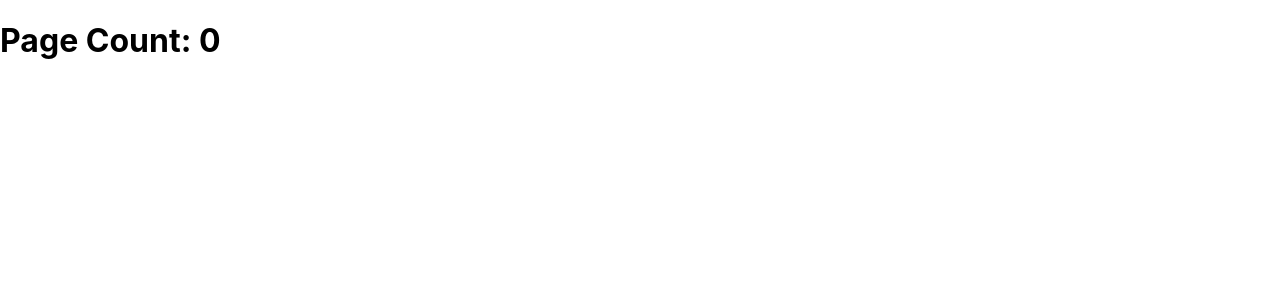
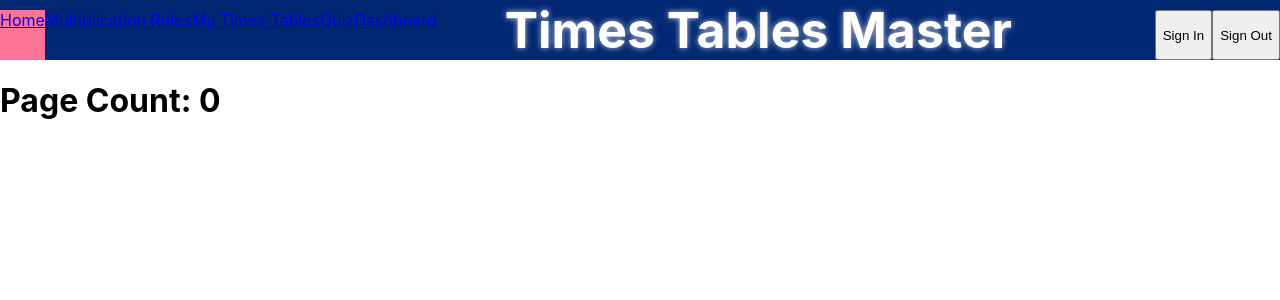
Before and after one commit to ctninman/times-tables-master-project, a React (Create React App) app in the folder client/: page / in a window 1280 px wide. Shown: the top 300 px of the page. Built offline with nearby package versions, Linux system fonts and the light colour scheme; no server answers.

Commit message:
Added student dashboard

```diff
--- a/client/src/components/App.js
+++ b/client/src/components/App.js
@@ -7,6 +7,8 @@ import TeacherDashboard from "./TeacherDashboard";
 import StudentDashboard from "./StudentDashboard";
 import MultiplicationRules from "./MultiplicationRules";
 import SignUpForm from "./SignUpForm";
+import NavBar from "./NavBar";
+import {UserContext} from "./UserContext"
 
 function App() {
   const [count, setCount] = useState(0);
@@ -34,8 +36,13 @@ function App() {
 
 
   return (
+
     <BrowserRouter>
+
       <div className="App">
+
+      <UserContext.Provider value={{user, setUser}}>
+        <NavBar className='nav-bar'/>
         <Switch>
           <Route path="/user-login">
             <LoginForm user={user} setUser={setUser}/>
@@ -63,6 +70,7 @@ function App() {
           </Route>
 
         </Switch>
+        </UserContext.Provider>
       </div>
     </BrowserRouter>
   );
--- /dev/null
+++ b/client/src/components/FactCard.js
@@ -0,0 +1,7 @@
+function FactCard ({fact}) {
+  return (
+    <h1>{fact.problem.multiplication_fact} = {fact.problem.answer}</h1>
+  )
+}
+
+export default FactCard
--- a/client/src/components/Grid.js
+++ b/client/src/components/Grid.js
@@ -1,10 +1,15 @@
 import GridSquare from './GridSquare'
+import { useContext } from "react"
+import {UserContext} from "./UserContext"
 
-function Grid ({allFacts, user}) {
+function Grid ({allFacts}) {
+
+  const {user} = useContext(UserContext)
+
   return (
     <div className='grid'>
       {allFacts.map((fact) => (
-        <GridSquare style={{width: '9%'}} key={fact.fact_number} fact={fact} user={user}/>
+        <GridSquare style={{width: '9%'}} key={fact.fact_number} fact={fact}/>
       )) }
     </div>
   )
--- a/client/src/components/GridSquare.js
+++ b/client/src/components/GridSquare.js
@@ -1,6 +1,9 @@
-import {useState, useEffect, useRef} from 'react'
+import {useState, useEffect, useRef, useContext} from 'react'
+import {UserContext} from "./UserContext"
 
-function GridSquare ({fact, user}) {
+function GridSquare ({fact}) {
+
+  const {user} = useContext(UserContext)
 
   const firstUpdate = useRef(true);
 
@@ -20,9 +23,10 @@ function GridSquare ({fact, user}) {
     <div className='grid-square' id={`level-${masteryLevel}`} onClick={() => setShowAnswer(!showAnswer)}>
     {showAnswer ===false
       ?
-    <h2 style={{fontSize: '1.3vw'}}>{fact.multiplication_fact}</h2>
+    <h2 className='grid-fact' >{fact.multiplication_fact}</h2>
       :
-    <h2 style={{fontSize: '1.6vw'}}>{fact.answer}</h2>}
+    <h2 className='grid-answer'>{fact.answer}</h2>}
+    {masteryLevel === 10 ? <h5 className='grid-mastered'>MASTER</h5>: null}
     </div>
   )
   :
--- /dev/null
+++ b/client/src/components/NavBar.js
@@ -0,0 +1,77 @@
+import { NavLink } from 'react-router-dom'
+import { useContext } from "react"
+import {UserContext} from "./UserContext"
+
+function NavBar() {
+
+  const {user} = useContext(UserContext)
+
+    // *** JSX *** //
+  return (
+    <div style={{display: 'flex', flexDirection: 'row', justifyContent: 'space-between', backgroundColor: '#022873'}}>
+
+        <div style={{flexGrow: '1', display: 'flex', flexDirection: 'row', marginTop: '10px', flexWrap: 'wrap'}}>
+          <NavLink
+            to='/'
+            exact
+            className='home-nav-bar'
+            activeStyle={{background: "#FB7498"}}
+          >
+            Home
+          </NavLink>
+          <NavLink
+            to='/multiplication-rules'
+            exact
+            className='rules-nav-bar'
+            activeStyle={{background: "#FB7498"}}
+          >
+            Multiplication Rules
+          </NavLink>
+          <NavLink
+            to='/my-times-tables'
+            exact
+            className='my-times-table-nav-bar'
+            activeStyle={{background: "#FB7498"}}
+          >
+            My Times Tables
+          </NavLink>
+          <NavLink
+            to='/quizzes'
+            exact
+            className='quizzes-nav-bar'
+            activeStyle={{background: "#FB7498"}}
+          >
+            Quiz
+          </NavLink>
+          <NavLink
+            to='/student-dashboard'
+            exact
+            className='student-dash'
+            activeStyle={{background: "#FB7498"}}
+          >
+            Dashboard
+          </NavLink>
+        </div>
+
+        <div style={{display: 'flex', flexDirection: 'row', flexGrow: '1', flexWrap: 'wrap', justifyContent: 'center'}}>
+          <h1
+            style={{fontSize: '50px', color: 'white', textAlign: 'center', textShadow: '0px 0px 6px rgba(255,255,255,0.7)', margin: '0px'}}
+            >Times Tables Master
+          </h1>
+        </div>
+
+        <div style={{flexGrow: '1', display: 'flex', flexDirection: 'row', justifyContent: 'flex-end', marginTop: '10px', flexWrap: 'wrap'}}>
+          <div style={{width: '75px'}}></div>
+          <button className='login-button' onClick={() => console.log('signin')}>Sign In</button>
+          <button className='login-button'
+            onClick={() => {
+              console.log(user)}}
+            >Sign Out
+          </button>
+        </div>
+
+    </div>
+  )
+}
+
+export default NavBar
--- a/client/src/components/StudentDashboard.js
+++ b/client/src/components/StudentDashboard.js
@@ -1,7 +1,51 @@
+import { useContext } from "react"
+import {UserContext} from "./UserContext"
+import FactCard from "./FactCard"
+
 function StudentDashboard () {
+
+  const {user} = useContext(UserContext)
+  const userMasteredFacts = user.masteries.filter ((mastery) => mastery.mastery_level === 10);
+  const userAlmostMasteredFacts = user.masteries.filter ((mastery) => mastery.mastery_level < 10 && mastery.mastery_level >=8 );
+  const userLearningFacts = user.masteries.filter ((mastery) => mastery.mastery_level < 8 && mastery.mastery_level >=4);
+  const userUnknownFacts = user.masteries.filter ((mastery) => mastery.mastery_level < 3);
+
   return (
     <>
       <h1>Student Dashboard</h1>
+      <h2>My Mastered Facts</h2>
+        <div>
+          {userMasteredFacts.map((fact) => (
+          <FactCard
+            fact={fact}
+            key={fact.id}/>
+        ))}
+        </div>
+      <h2>My Almost-Mastered Facts</h2>
+      <div>
+          {userAlmostMasteredFacts.map((fact) => (
+          <FactCard
+            fact={fact}
+            key={fact.id}/>
+        ))}
+        </div>
+      <h2>Facts I'm Learning</h2>
+      <div>
+          {userLearningFacts.map((fact) => (
+          <FactCard
+            fact={fact}
+            key={fact.id}/>
+        ))}
+        </div>
+
+      <h2>Facts I'm Need To Work On</h2>
+      <div>
+          {userUnknownFacts.map((fact) => (
+          <FactCard
+            fact={fact}
+            key={fact.id}/>
+        ))}
+        </div>
     </>
   )
 }
--- /dev/null
+++ b/client/src/components/UserContext.js
@@ -0,0 +1,3 @@
+import { createContext } from "react";
+
+export const UserContext = createContext('')
--- a/client/src/index.css
+++ b/client/src/index.css
@@ -17,11 +17,12 @@ code {
   flex-direction: row;
   flex-wrap: wrap;
   justify-content: space-between;
-  margin-left: 20%;
-  margin-right: 20%;
+  margin-left: 5%;
+  margin-right: 5%;
   background-color: #00396b;
   padding: 5px;
   border-radius: 15px;
+  max-width: 700px;
 }
 
 .grid-square {
@@ -34,10 +35,32 @@ code {
   height: 0;
   position: relative;
   margin: 2px;
+  flex-wrap: wrap;
   /* margin-top: 3px;
   margin-bottom: 3px; */
   /* border: 1px solid white; */
 
+}
+
+.grid-fact {
+  /* font-size: max(1.6vw, 20px); */
+  font-size: min(2vw, 18px)
+}
+
+.grid-answer {
+  font-size: min(2vw, 18px);
+  color:#00686b;
+  font-weight: bolder;
+  background-color: white;
+  padding: 3px;
+  border-radius: 5px;
+}
+
+.grid-mastered {
+  font-size: min(1.2vw, 10px);
+  margin-top: -8px;
+  padding: 0px;
+  color: white
 }
 
 #level-0 {
@@ -81,5 +104,5 @@ code {
 }
 
 #level-10 {
-  background-color: #d5ff19;
+  background-image: linear-gradient(to right, red,orange,yellow,green,blue,indigo,violet);
 }
```
